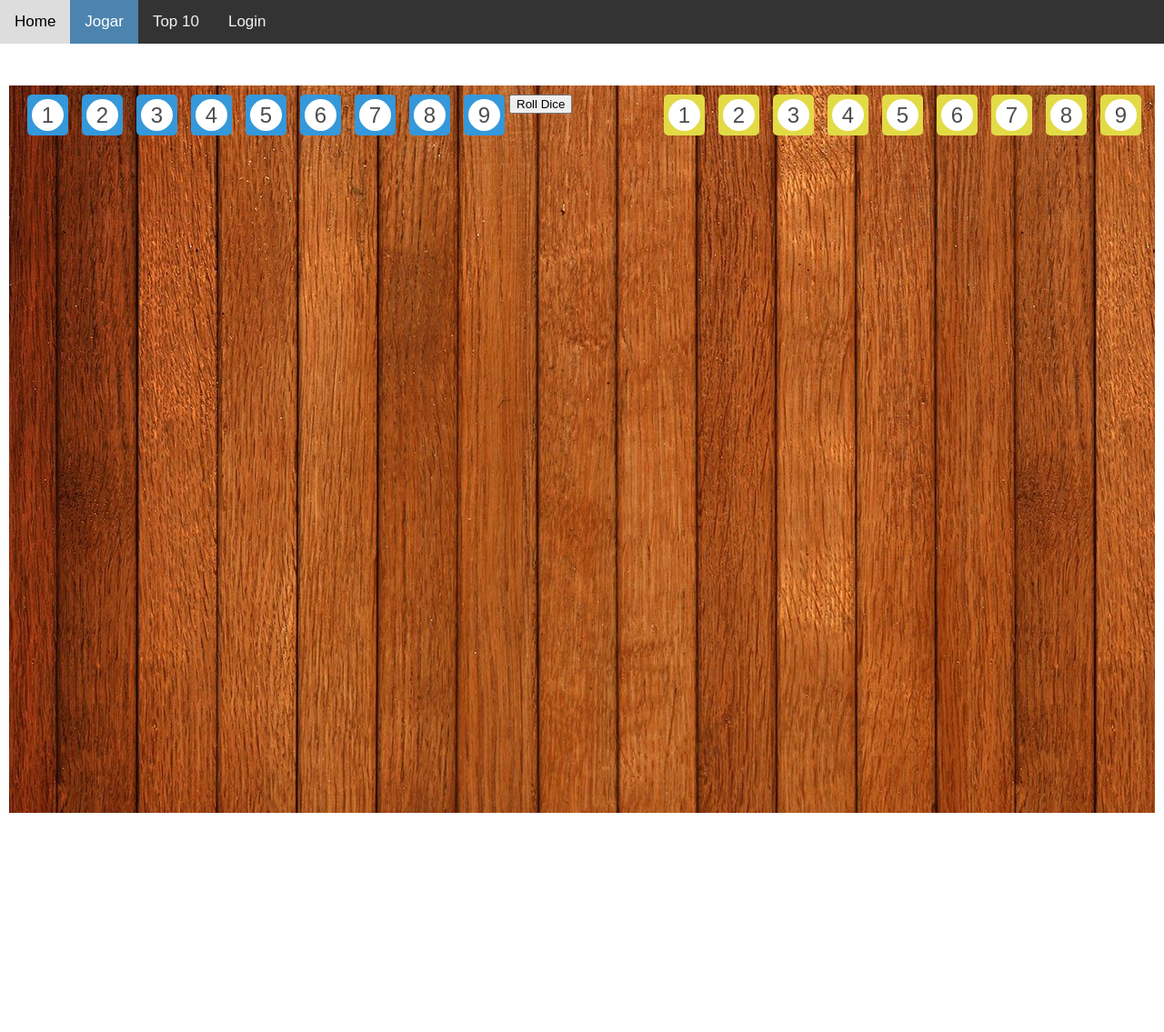
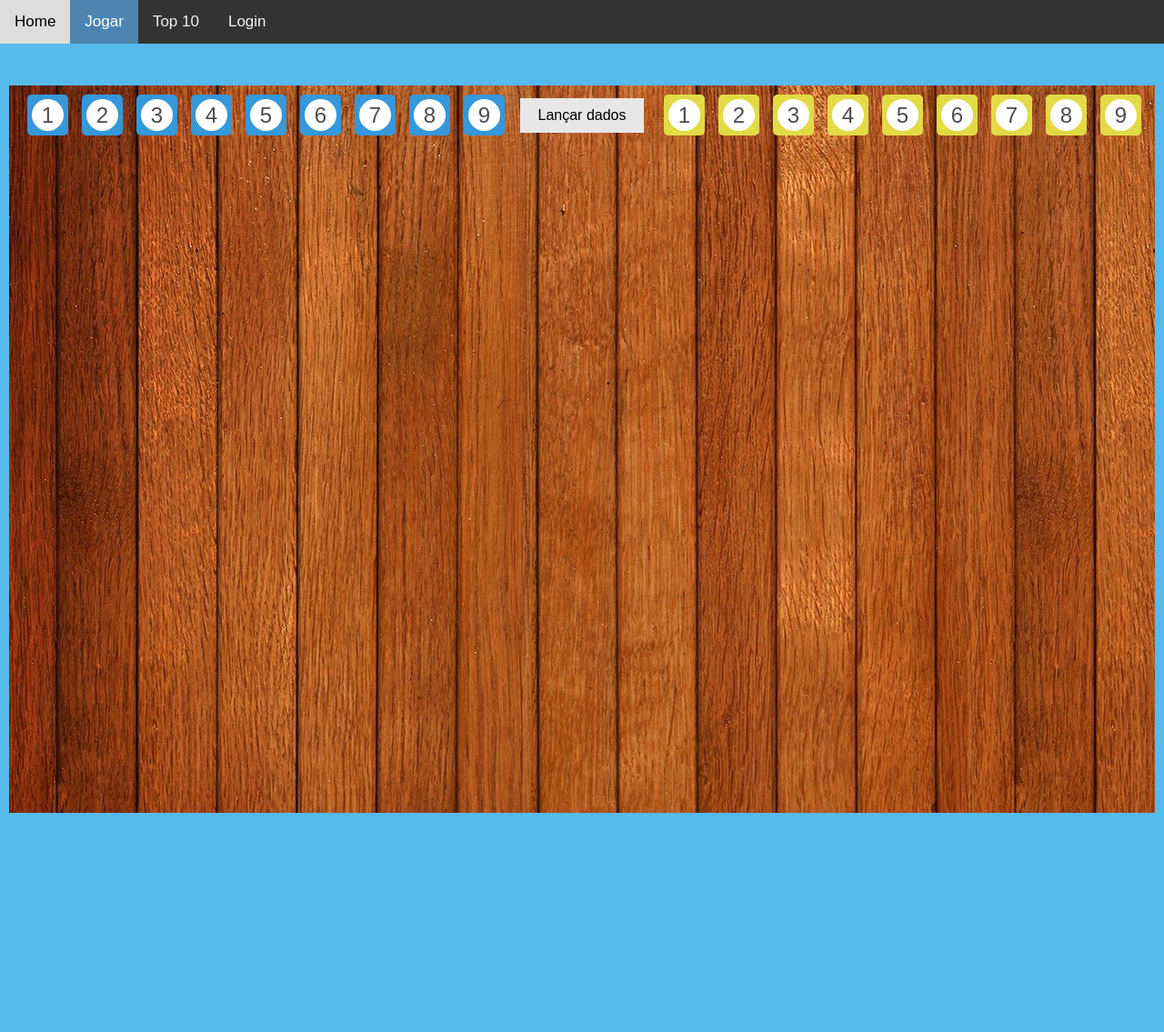
Before and after one commit to gabrieljjm/weblogicmvc, a PHP site: page /weblogicmvc/ShutBox/view/JogarVista.php in a window 1280 px wide. Shown: the whole page at 91% size. After the commit the page ends 894 px from the top, so only its background shows below. Run offline with PHP 8.4, Linux system fonts and the light colour scheme.

Commit message:
Added random dices

```diff
--- /dev/null
+++ b/ShutBox/controller/JogarController.php
@@ -0,0 +1,21 @@
+<?php
+
+class JogarController
+{
+
+    public function gerarNumeros()
+    {
+        $q = 2;
+        for ($i = 1; $i <= $q; $i++) {
+            echo rand(1, 9) . " ";
+        }
+    }
+
+
+}
+
+if (isset($_POST['lancar'])) {
+    echo "OK";
+    $this->gerarNumeros();
+}
+?>
--- a/ShutBox/css/HomeVista.css
+++ b/ShutBox/css/HomeVista.css
@@ -1,6 +1,10 @@
 body {
     margin: 0;
     font-family: Arial, Helvetica, sans-serif;
+}
+
+html {
+    background-color: #56baed;
 }
 
 .topnav {
--- a/ShutBox/css/JogoVista.css
+++ b/ShutBox/css/JogoVista.css
@@ -1,10 +1,14 @@
-.game-container { /*max-width: 750px;*/ background: #2ECC71; background: url(../imagens/madeira.jpg) repeat-x; padding: 10px 10px 1000px 10px; margin: 10px 10px 10px 10px; }
+.game-container { /*max-width: 750px;*/ background: #2ECC71; background: url(../imagens/madeira.jpg) repeat-x; padding: 10px 10px 800px 10px; margin: 10px 10px 10px 10px; }
 .score-current { float: left; position: relative; background: #3498db; text-align: center; border-radius: 5px; margin-right: 5px; margin-bottom: 5px; margin-left: 10px; }
 .score-current1 { float: left; position: relative; background: #e2db46; text-align: center; border-radius: 5px; margin-right: 5px; margin-bottom: 5px; margin-left: 10px; }
 .price { height: 35px; width: 35px; text-align: center; background-color: #e74c3c; border-radius: 50%; line-height: 35px; color: rgb(255, 255, 255); font-size: 1.5em; font-weight: 100; margin: 5px 5px 5px 5px; }
 
 .score-current > .price { background: white; color: rgba(0, 0, 0, 0.7); }
 .score-current1 > .price { background: white; color: rgba(0, 0, 0, 0.7); }
+
+html {
+    background-color: #56baed;
+}
 
 body {
     margin: 0;
@@ -39,3 +43,27 @@ body {
 .col-xs-3 {
     float: right;
 }
+
+.button {
+    background-color: #4CAF50; /* Green */
+    border: none;
+    color: white;
+    padding: 10px 20px;
+    text-align: center;
+    text-decoration: none;
+    display: inline-block;
+    font-size: 16px;
+    margin: 4px 2px;
+    cursor: pointer;
+}
+
+.buttonLancar {
+    background-color: #e7e7e7; color: black;
+} /* Gray */
+
+
+img{
+    border-radius: 12%;
+    width: 50px;
+    height: 50px;
+}
--- a/ShutBox/css/TopVista.css
+++ b/ShutBox/css/TopVista.css
@@ -1,6 +1,10 @@
 body {
     margin: 0;
     font-family: Arial, Helvetica, sans-serif;
+}
+
+html {
+    background-color: #56baed;
 }
 
 .topnav {
--- a/ShutBox/view/JogarVista.php
+++ b/ShutBox/view/JogarVista.php
@@ -1,7 +1,15 @@
+<?php
+include_once ("../controller/JogarController.php");
+$jogar = new JogarController();
+
+
+?>
+
 <html>
 <head>
     <meta name="viewport" content="width=device-width, initial-scale=1">
     <link rel="stylesheet" type="text/css" href="../css/JogoVista.css">
+
     <style>
 
     </style>
@@ -82,9 +90,80 @@
 
         <div class="col-xs-6">
             <div class="row">
-                <div class="col-xs-12">
-                    <input id="dicebutton" value="Roll Dice" type="button" class="btn btn-md btn-primary center-block">
-                </div>
+                <center>
+                    <div class="col-xs-12">
+                        <form method="POST">
+                            <input type="submit" id="dicebutton" name="dicebutton" value="Lançar dados" class="button buttonLancar" >
+                        </form>
+                        <!-- TESTE -->
+                        <br>
+                        <?php
+                        function lancarDados()
+                        {
+
+                            $dado1 = rand(1, 6) . "";
+                            $dado2 = rand(1, 6) . "";
+
+                            if($dado1 == 1){
+                                echo "<img src=\"../imagens/1.PNG\"/>";
+                            }
+                            if($dado1 == 2){
+
+                                echo "<img src=\"../imagens/2.PNG\"/>";
+                            }
+                            if($dado1 == 3){
+
+                                echo "<img src=\"../imagens/3.PNG\"/>";
+                            }
+                            if($dado1 == 4){
+
+                                echo "<img src=\"../imagens/4.PNG\"/>";
+                            }
+                            if($dado1 == 5){
+
+                                echo "<img src=\"../imagens/5.PNG\"/>";
+                            }
+                            if($dado1 == 6){
+
+                                echo "<img src=\"../imagens/6.PNG\"/>";
+                            }
+
+                            echo "<br>";
+                            echo "<br>";
+
+
+                            if($dado2 == 1){
+
+                                echo "<img src=\"../imagens/1.PNG\"/>";
+                            }
+                            if($dado2 == 2){
+
+                                echo "<img src=\"../imagens/2.PNG\"/>";
+                            }
+                            if($dado2 == 3){
+
+                                echo "<img src=\"../imagens/3.PNG\"/>";
+                            }
+                            if($dado2 == 4){
+
+                                echo "<img src=\"../imagens/4.PNG\"/>";
+                            }
+                            if($dado2 == 5){
+
+                                echo "<img src=\"../imagens/5.PNG\"/>";
+                            }
+                            if($dado2 == 6){
+
+                                echo "<img src=\"../imagens/6.PNG\"/>";
+                            }
+                        }
+
+                        if(array_key_exists('dicebutton',$_POST)){
+                            lancarDados();
+                        }
+                        ?>
+                    </div>
+                </center>
             </div>
         </div>
     </div>
```
Also changed, not shown: ShutBox/router.php (added, +23 -0 lines), wlstudio/router.php (deleted, +0 -51 lines), ShutBox/imagens/1.PNG (added), ShutBox/imagens/2.PNG (added), ShutBox/imagens/3.PNG (added), ShutBox/imagens/4.PNG (added), ShutBox/imagens/5.PNG (added), ShutBox/imagens/6.PNG (added).
